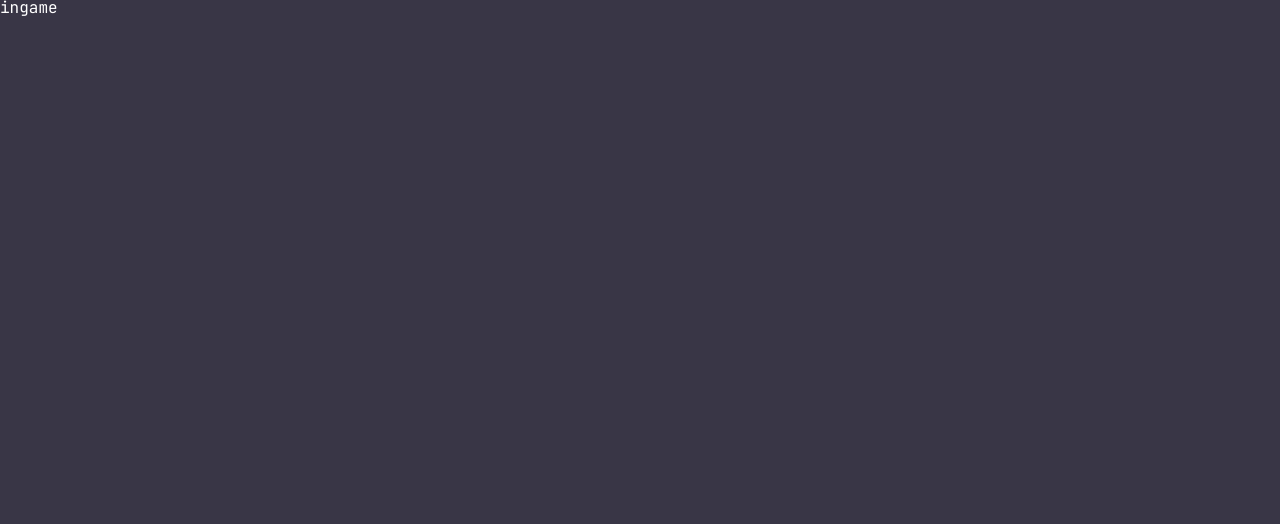
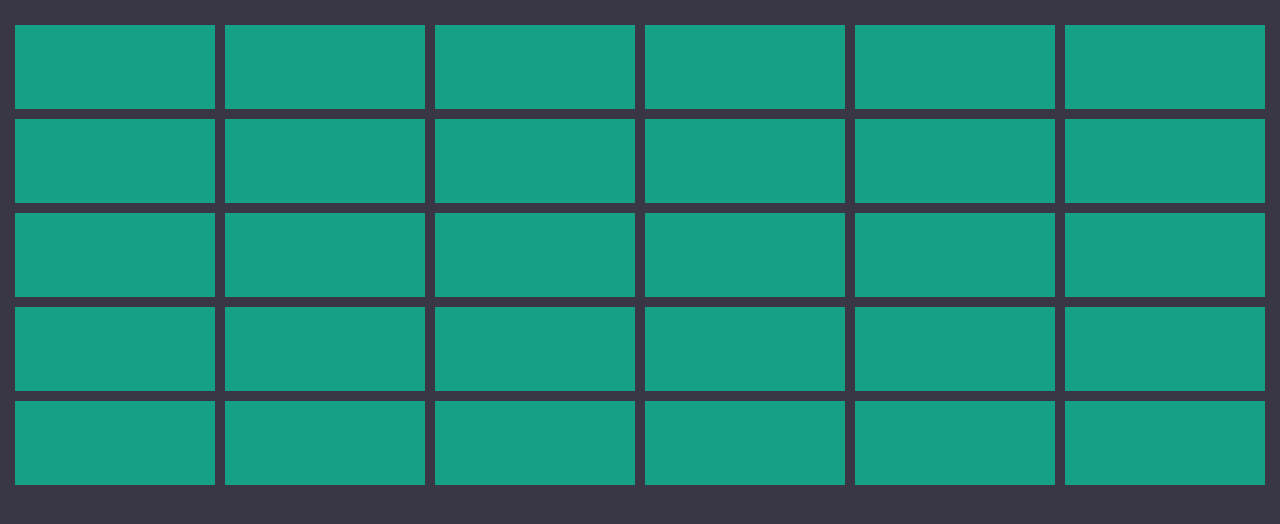
Before and after one commit to GuilhermeAlmeidaO/Joga-da-memoria, a React (Create React App) app: page /in-game in a window 1280 px wide. Shown: the top 524 px of the page. Built offline with nearby package versions, Linux system fonts and the light colour scheme; the HTML template or start-up script is replaced by a standard one.

Commit message:
bar progress done, but the cards are still with problem

```diff
--- a/src/pages/In-game/In-game.tsx
+++ b/src/pages/In-game/In-game.tsx
@@ -1,7 +1,159 @@
-function InGame(){
-    return(
-        <div>ingame</div>
-    )
+import styled from "styled-components";
+import style from "./style.module.scss"
+import { useState, useEffect, useRef } from "react";
+import { Link } from "react-router-dom";
+
+function InGame() {
+    const queryString = window.location.search;
+    const difficult = queryString.split("=")[1];
+    const [difficultGameTime, setDifficultGameTime] = useState(0);
+    const progressRef = useRef(null);
+
+    useEffect(() => {
+        if (difficult === "easy") {
+            setDifficultGameTime(90);
+        } else if (difficult === "normal") {
+            setDifficultGameTime(50);
+        } else if (difficult === "hard") {
+            setDifficultGameTime(3);
+        }
+    }, [difficult]);
+
+    const handleAnimationEnd = () => {
+        const protectScreenEndGame = document.getElementById("protectScreenEndGame")
+        if (protectScreenEndGame !== null) {
+            protectScreenEndGame.style.display = "none"
+        }
+    };
+
+    const BarProgress = styled.div`
+        height: 10px;
+        width: 100%;
+        background-color: #f00;
+        animation-name: progress;
+        animation-duration: ${difficultGameTime}s;
+
+        @keyframes progress {
+            from {
+                width: 100%;
+            }
+
+            to {
+                width: 0;
+            }
+        }
+
+        &:not(.end-animation) {
+            animation-fill-mode: forwards;
+        }
+    `;
+
+    type ListCardsType = {
+        [key: string]: string;
+    };
+
+    const listCards: ListCardsType = {
+        envolpe: "fa-solid fa-envelope",
+        plus: "fa-solid fa-plus",
+        laptop: "fa-solid fa-laptop",
+        house: "fa-solid fa-house",
+        star: "fa-solid fa-star",
+        heart: "fa-solid fa-heart",
+        cloud: "fa-solid fa-cloud",
+        bell: "fa-solid fa-bell",
+        car: "fa-solid fa-car",
+        apple: "fa-brands fa-apple",
+        gear: "fa-solid fa-gear",
+        minus: "fa-solid fa-minus",
+        plane: "fa-solid fa-plane",
+        folder: "fa-solid fa-folder",
+        check: "fa-solid fa-check",
+    }
+
+    const entries = Object.entries(listCards)
+    const shuffledEntries = entries.sort(() => Math.random() - 0.5);
+    const shuffledEntries2 = entries.sort(() => Math.random() - 0.5);
+
+    const [cardOpened, setCardOpened] = useState({
+        amount: 0,
+        idOpend: [] as string[]
+    })
+
+    function showCard(idDiv: string, idI: string) {
+        const elementDiv = document.getElementById(idDiv);
+        const elementI = document.getElementById(idI);
+
+        if (elementDiv && elementI) {
+            if (cardOpened.amount !== 2) {
+                elementDiv.style.backgroundColor = "#C0392B";
+                elementI.style.color = "#fff";
+
+                const incrementAmount = cardOpened.amount + 1;
+                const idOpend = [...cardOpened.idOpend, idDiv, idI];
+                setCardOpened({ amount: incrementAmount, idOpend });
+            } else if (cardOpened.amount === 2) {
+                cardOpened.idOpend.forEach((id) => {
+                    if (id.slice(-1) === "i") {
+                        const element = document.getElementById(id)
+                        if (element !== null) {
+                            element.style.color = "#16A085"
+                        }
+                    } else if(id.slice(-1) === "d"){
+                        const element = document.getElementById(id)
+                        if (element !== null) {
+                            element.style.backgroundColor = "#16A085"
+                        }
+                    }
+                })
+                setCardOpened({ amount: 0, idOpend: [] });
+            }
+        }
+    }
+
+    return (
+        <div className={style.container}>
+            <div id="protectScreenEndGame" className={style.protectScreenEndGame}>
+                <div className={style.endGame}>
+                    <p className={style.title}>Você venceu!</p>
+
+                    <Link to='/'>Clique para voltar para a tela principal</Link>
+                </div>
+            </div>
+            <header>
+                <div className={style.BarProgressCotainer}>
+                    <BarProgress ref={progressRef} onAnimationEnd={handleAnimationEnd}></BarProgress>
+                </div>
+            </header>
+            <main className={style.containerCard}>
+                {shuffledEntries.map(([key, value]) => (
+                    <div
+                        key={`${key}01`}
+                        className={style.card}
+                        onClick={() => showCard(`${key}01d`, `${key}01i`)}
+                        id={`${key}01d`}>
+                        <i
+                            className={`${value}`}
+                            key={`${key}01i`}
+                            id={`${key}01i`}></i>
+                    </div>
+                ))}
+                {shuffledEntries2.map(([key, value]) => (
+                    <div
+                        key={`${key}02`}
+                        className={style.card}
+                        onClick={
+                            () => { showCard(`${key}02d`, `${key}02i`) }
+                        }
+                        id={`${key}02d`}>
+                        <i
+                            className={`${value}`}
+                            key={`${key}02i`}
+                            id={`${key}02i`}></i>
+                    </div>
+                ))}
+            </main>
+        </div>
+    );
 }
 
-export default InGame
+export default InGame;
--- a/src/pages/In-game/style.module.scss
+++ b/src/pages/In-game/style.module.scss
@@ -0,0 +1,72 @@
+.barProgressCotainer {
+    width: 100%;
+    height: 10px;
+}
+
+.protectScreenEndGame {
+    position: absolute;
+    top: 0;
+    right: 0;
+    width: 100%;
+    height: 100%;
+    display: none;
+    align-items: center;
+    justify-content: center;
+    background-color: rgba(0, 0, 0, 0.2);
+
+    .endGame {
+        width: 50%;
+        height: 50%;
+        background-color: var(--color-terciaria);
+        display: flex;
+        align-items: center;
+        justify-content: center;
+        flex-direction: column;
+
+        .title {
+            font-size: 1.5rem;
+        }
+
+        a {
+            text-decoration: none;
+            color: #fff;
+            margin: 10px;
+            background-color: #000;
+            padding: 10px;
+            border-radius: 20px;
+        }
+
+        a:hover {
+            color: #000;
+            background-color: #fff;
+        }
+    }
+}
+
+.containerCard{
+    padding: 10px;
+    display: grid;
+    grid-template-columns: repeat(auto-fit, minmax(15%, 1fr));
+
+    .card{
+        background-color: #16A085;
+        color: #16A085;
+        margin: 5px;
+        font-size: 4rem;
+        padding: 10px;
+        text-align: center;
+
+        i{
+            display: block;
+        }
+    }
+
+    @media (max-width: 425px) {
+        grid-template-columns: repeat(auto-fit, minmax(30%, 1fr));
+        padding: 0;
+
+        .card{
+            font-size: 2rem;
+        }
+    }
+}
```
Also changed, not shown: src/pages/Home/Home.tsx (+9 -9 lines).
